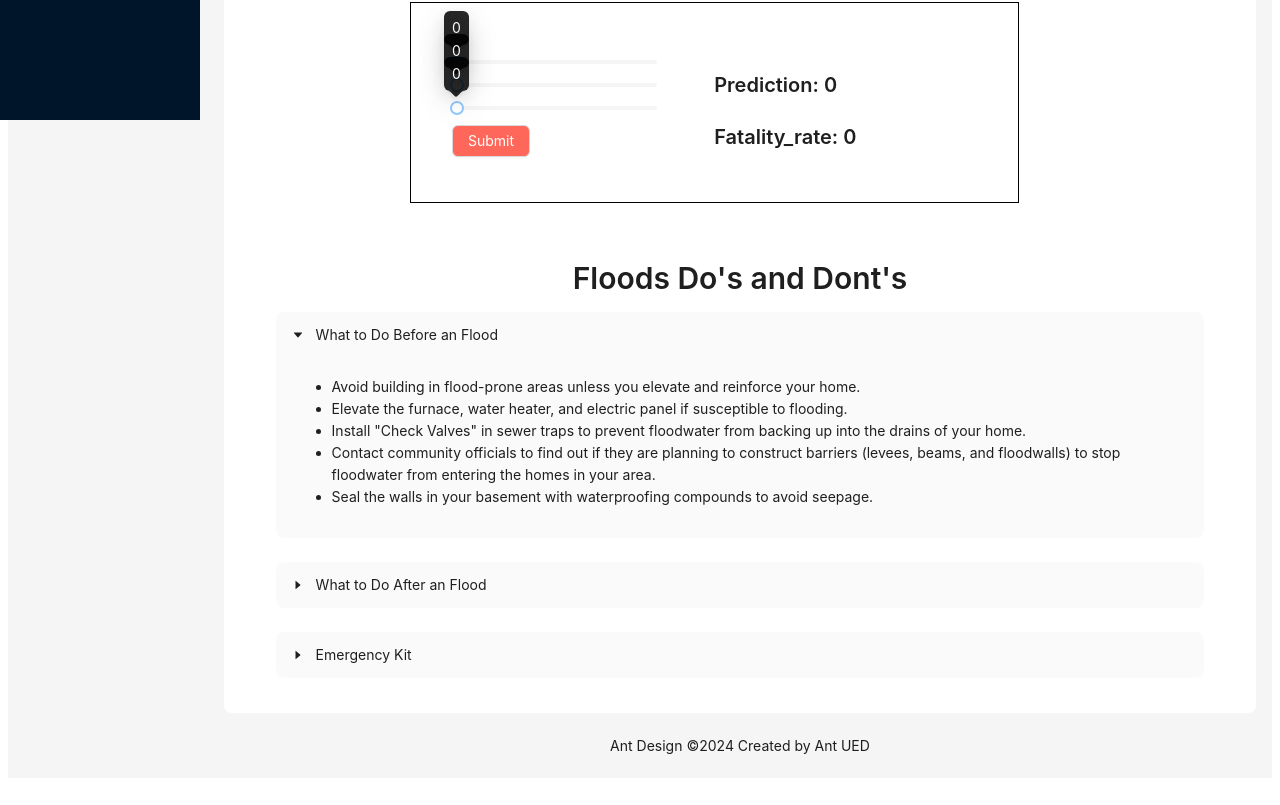
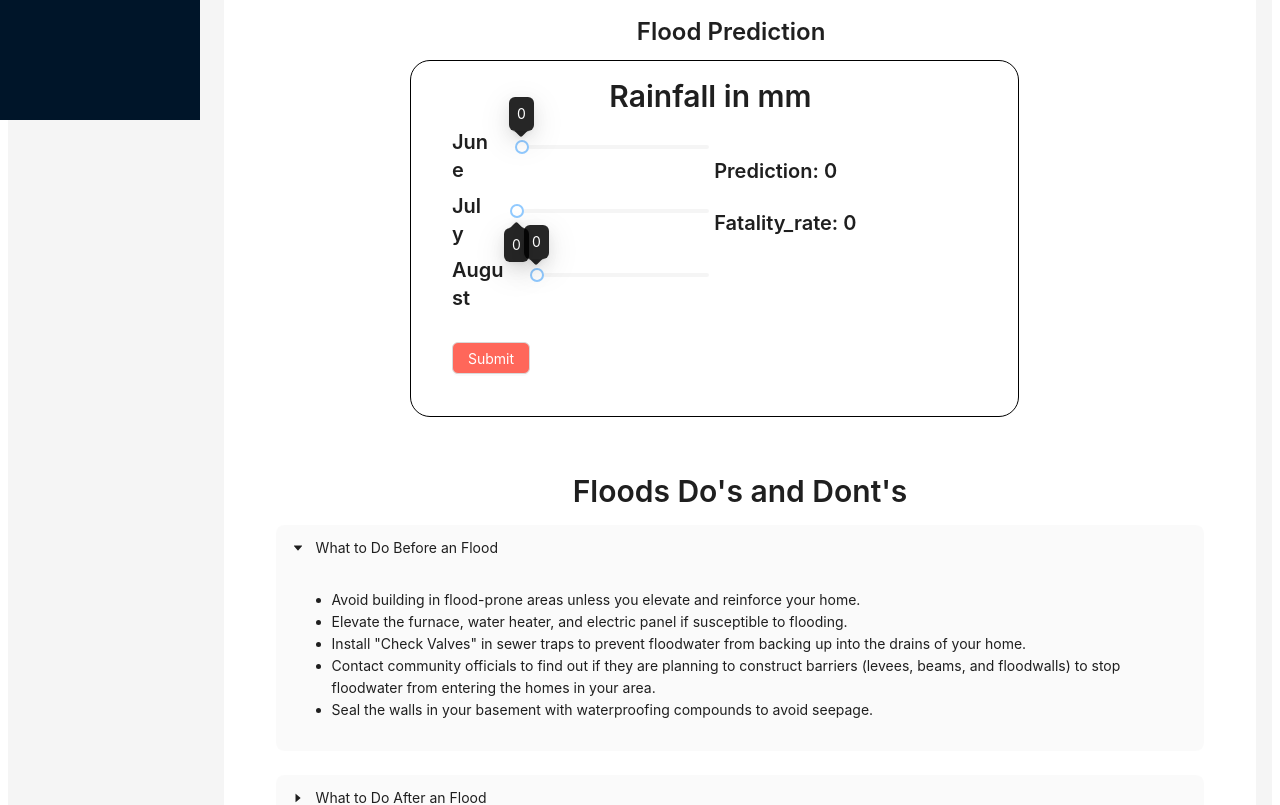
Before and after one commit to TirthNisar193/rubix24_Ctrl-c-ctrl-v, a React (Vite) app in the folder frontend/: page /floods in a window 1280 px wide. Shown: the part 680-1485 px from the top of the page. Built offline with nearby package versions, Linux system fonts and the light colour scheme.

Commit message:
final changes

```diff
--- a/frontend/src/components/SeismicActivityGraphs.jsx
+++ b/frontend/src/components/SeismicActivityGraphs.jsx
@@ -1,6 +1,4 @@
-// SeismicActivityGraphs.js
-
-import { useState, useEffect } from 'react';
+import React, { useState, useEffect } from 'react';
 import {
   LineChart,
   Line,
@@ -11,20 +9,17 @@ import {
   Legend,
   ResponsiveContainer,
 } from 'recharts';
-import {  Button,
-    Col,
-    DatePicker,
-    Row,
-    Space} from 'antd'
+import { Button, Col, DatePicker, Row, Space } from 'antd';
 import { Typography } from 'antd';
 
 const { Title } = Typography;
+
 const SeismicActivityGraphs = () => {
   const [seismicData, setSeismicData] = useState([]);
   const [startDate, setStartDate] = useState(null);
   const [endDate, setEndDate] = useState(null);
 
-  const maxDataPoints = 300; // Maximum number of data points to display
+  const maxDataPoints = 400; // Maximum number of data points to display
 
   const fetchData = async () => {
     try {
@@ -88,11 +83,11 @@ const SeismicActivityGraphs = () => {
           <ResponsiveContainer width="100%" height={400}>
             <LineChart data={seismicData}>
               <CartesianGrid strokeDasharray="3 3" />
-          <XAxis dataKey="date" />
+              <XAxis dataKey="date" tick={{ fontSize: 10 }} angle={-45} textAnchor="end" />
               <YAxis />
               <Tooltip />
               <Legend />
-          <Line type="monotone" dataKey="magnitude" stroke="#8884d8" />
+              <Line type="monotone" dataKey="magnitude" stroke="#8884d8" dot={false} />
             </LineChart>
           </ResponsiveContainer>
         </Col>
@@ -110,7 +105,11 @@ const SeismicActivityGraphs = () => {
                 placeholder="End Date"
               />
             </Space>
-        <Button type="primary" onClick={fetchData} style={{backgroundColor: '#ff675a', color: 'white'}}>
+            <Button
+              type="primary"
+              onClick={fetchData}
+              style={{ backgroundColor: '#ff675a', color: 'white' }}
+            >
               Apply Filters
             </Button>
             <Button onClick={resetFilters}>Reset Filters</Button>
--- a/frontend/src/layout/Earthquake.jsx
+++ b/frontend/src/layout/Earthquake.jsx
@@ -132,7 +132,7 @@ const Earthquake = () => {
             textAlign: 'center',
           }}
         >
-          Ant Design ©{new Date().getFullYear()} Created by Ant UED
+          DisasterGuard©{new Date().getFullYear()}
         </Footer>
       </Layout>
     </Layout>
--- a/frontend/src/layout/Floods.jsx
+++ b/frontend/src/layout/Floods.jsx
@@ -172,8 +172,12 @@ const Floods = () => {
             <Row justify={'center'}>
                 <img src={flood_line} style={{width: '80%', padding: '3%'}}/>
             </Row>
-            <Row style={{margin: '1% 23% 2% 18%', padding: '4%', border: 'solid black 1px'}}>
+            <Typography.Title level={3} style={{marginLeft: '40%'}}>Flood Prediction</Typography.Title>
+            <Row style={{margin: '1% 23% 2% 18%', padding: '4%', border: 'solid black 1px', borderRadius: 20}}>
+              <Typography.Title level={2} style={{marginLeft: '30%', marginTop: -25}}>Rainfall in mm</Typography.Title>
                 <Col lg={12}>
+                  <Flex>
+                    <Typography.Title level={4} style={{marginRight: 20, marginTop: -2}}>June</Typography.Title>
                     <Slider
                         defaultValue={jun}
                         style={{width: '200px'}}
@@ -184,6 +188,9 @@ const Floods = () => {
                         }}
                         onChangeComplete={handleJun}
                     />
+                </Flex>
+                <Flex>
+                  <Typography.Title level={4} style={{marginRight: 20, marginTop: -2}}>July</Typography.Title>
                   <Slider
                       defaultValue={jul}
                       style={{width: '200px'}}
@@ -193,8 +200,10 @@ const Floods = () => {
                       open: true,
                       }}
                       onChangeComplete={handleJul}
-
                   />
+                </Flex>
+                <Flex>
+                  <Typography.Title level={4} style={{marginRight: 20, marginTop: -2}}>August</Typography.Title>
                   <Slider
                       defaultValue={aug}
                       style={{width: '200px'}}
@@ -205,7 +214,8 @@ const Floods = () => {
                       }}
                       onChangeComplete={handleAug}
                   />
-                <Button onClick={handleSubmit} style={{backgroundColor: '#ff675a', color: 'white',}}>Submit</Button>
+                </Flex>
+                <Button onClick={handleSubmit} style={{backgroundColor: '#ff675a', color: 'white', marginTop: 20}}>Submit</Button>
                 </Col>
                 <Col lg={12} style={{display: 'block'}}>
                     <div>
@@ -224,7 +234,7 @@ const Floods = () => {
             textAlign: 'center',
           }}
         >
-          Ant Design ©{new Date().getFullYear()} Created by Ant UED
+          DisasterGuard©{new Date().getFullYear()}
         </Footer>
       </Layout>
     </Layout>
--- a/frontend/src/layout/FormPage.jsx
+++ b/frontend/src/layout/FormPage.jsx
@@ -7,7 +7,7 @@ const FormPage = () => {
   const [numberOfPeople, setNumberOfPeople] = useState(0);
   const [disasterName, setDisasterName] = useState('');
   const [response1, setResponse1] = useState(null);
-  const [response2, setResponse2] = useState([]);
+  const [response2, setResponse2] = useState(null);
 
   const handleGenerateResponse = async () => {
     try {
@@ -41,6 +41,7 @@ const FormPage = () => {
 
   return (
     <div>
+      <Typography.Title level={2} style={{marginLeft: '40%'}}>Resource Allocation</Typography.Title>
       <Form style={{ marginTop: 50 }}>
         <Flex>
           <Form.Item
@@ -96,15 +97,27 @@ const FormPage = () => {
       {/* <Typography.Title level={4}>{response2}</Typography.Title> */}
       {response1 && (
         <div>
-          <h2>Response 1:</h2>
-          <Typography.Title level={4}>{formattedResponse}</Typography.Title>
+          <h2>Response:</h2>
+          <Typography.Title level={5}>{formattedResponse}</Typography.Title>
         </div>
       )}
 
       {response2 && (
         <div>
-          <h2>Response 2:</h2>
-          <pre>{JSON.stringify(response2, null, 2)}</pre>
+          <h2>Doctors List:</h2>
+          <ul>
+            {response2.map((doctor, index) => (
+              <li key={index}>
+                <Typography.Text strong>{doctor.name}</Typography.Text>
+                <br />
+                Location: {doctor.location}
+                <br />
+                Phone Number: {doctor.phone_number}
+                <br />
+                Specialist: {doctor.specialist}
+              </li>
+            ))}
+          </ul>
         </div>
       )}
     </div>
--- a/frontend/src/layout/Hero.jsx
+++ b/frontend/src/layout/Hero.jsx
@@ -28,7 +28,7 @@ const Hero = () => {
           <img src={disaster} height={'600px'} width={'100%'}/>
         </Col>
       </Row>
-      <Row justify={'center'} style={{marginTop: 70, marginBottom: 30}}>
+      <Row justify={'center'} style={{marginTop: 10, marginBottom: 30}}>
         <ImageCarousel />
       </Row>
       <Row justify={'center'} style={{margin: '0 60'}}>
--- a/frontend/src/layout/Home.jsx
+++ b/frontend/src/layout/Home.jsx
@@ -126,7 +126,7 @@ const Home = () => {
             textAlign: 'center',
           }}
         >
-          Ant Design ©{new Date().getFullYear()} Created by Ant UED
+          DisasterGuard©{new Date().getFullYear()}
         </Footer>
       </Layout>
     </Layout>
@@ -234,7 +234,7 @@ export default Home;
 //           textAlign: 'center',
 //         }}
 //       >
-//         Ant Design ©{new Date().getFullYear()} Created by Ant UED
+//         DisasterGuard©{new Date().getFullYear()} Created by Ant UED
 //       </Footer>
 //     </Layout>
 //   );
--- a/frontend/src/layout/ImageCarousel.jsx
+++ b/frontend/src/layout/ImageCarousel.jsx
@@ -1,5 +1,5 @@
 import React from 'react';
-import { Carousel } from 'antd';
+import { Carousel, Typography } from 'antd';
 import './ImageCarousel.css';  // Import your CSS file
 import image1 from '../../../backend/screenshots/naturaldisaster_0.png'
 import image2 from '../../../backend/screenshots/naturaldisaster_1.png'
@@ -24,6 +24,7 @@ const ImageCarousel = () => {
 
   return (
     <div className="carousel-container">
+      <Typography.Title level={2} style={{marginLeft: '30%'}}>Natural Disaster Sentiment Analysis</Typography.Title>
       <Carousel autoplay dots={false} slidesToShow={4} align='center'>
         {images.map((image, index) => (
           <div key={index} className="carousel-item" style={{align: 'center', marginTop: 'auto'}}>
```
Also changed, not shown: 1 other file (tests, documents, lock files or other folders). Lines whose indentation alone changed are shown as unchanged.
